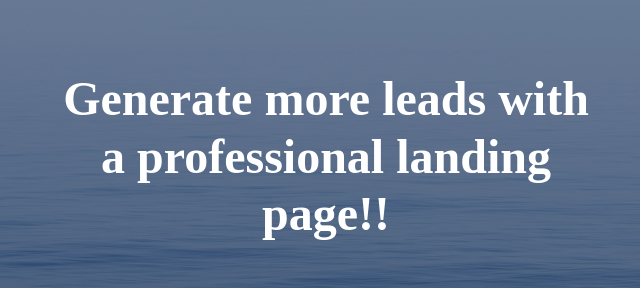
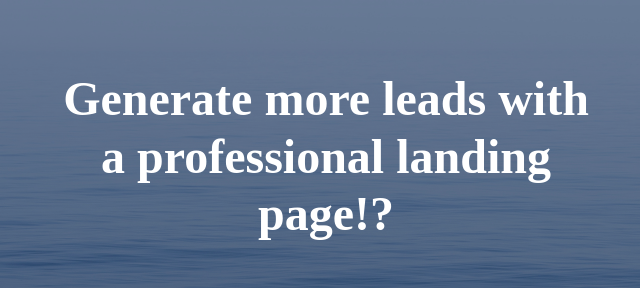
Before and after one commit to 20221157/CI-CD, a website: page dist/index.html in a window 1280 px wide. Shown: the part 196-484 px from the top of the page, 314-954 px from the left. Drawn offline with nearby package versions, Linux system fonts and the light colour scheme.

Commit message:
Update index.html

```diff
--- a/dist/index.html
+++ b/dist/index.html
@@ -31,7 +31,7 @@
                     <div class="col-xl-6">
                         <div class="text-center text-white">
                             <!-- Page heading-->
-                            <h1 class="mb-5">Generate more leads with a professional landing page!!</h1>
+                            <h1 class="mb-5">Generate more leads with a professional landing page!?</h1>
                             <!-- Signup form-->
                             <!-- * * * * * * * * * * * * * * *-->
                             <!-- * * SB Forms Contact Form * *-->
```
